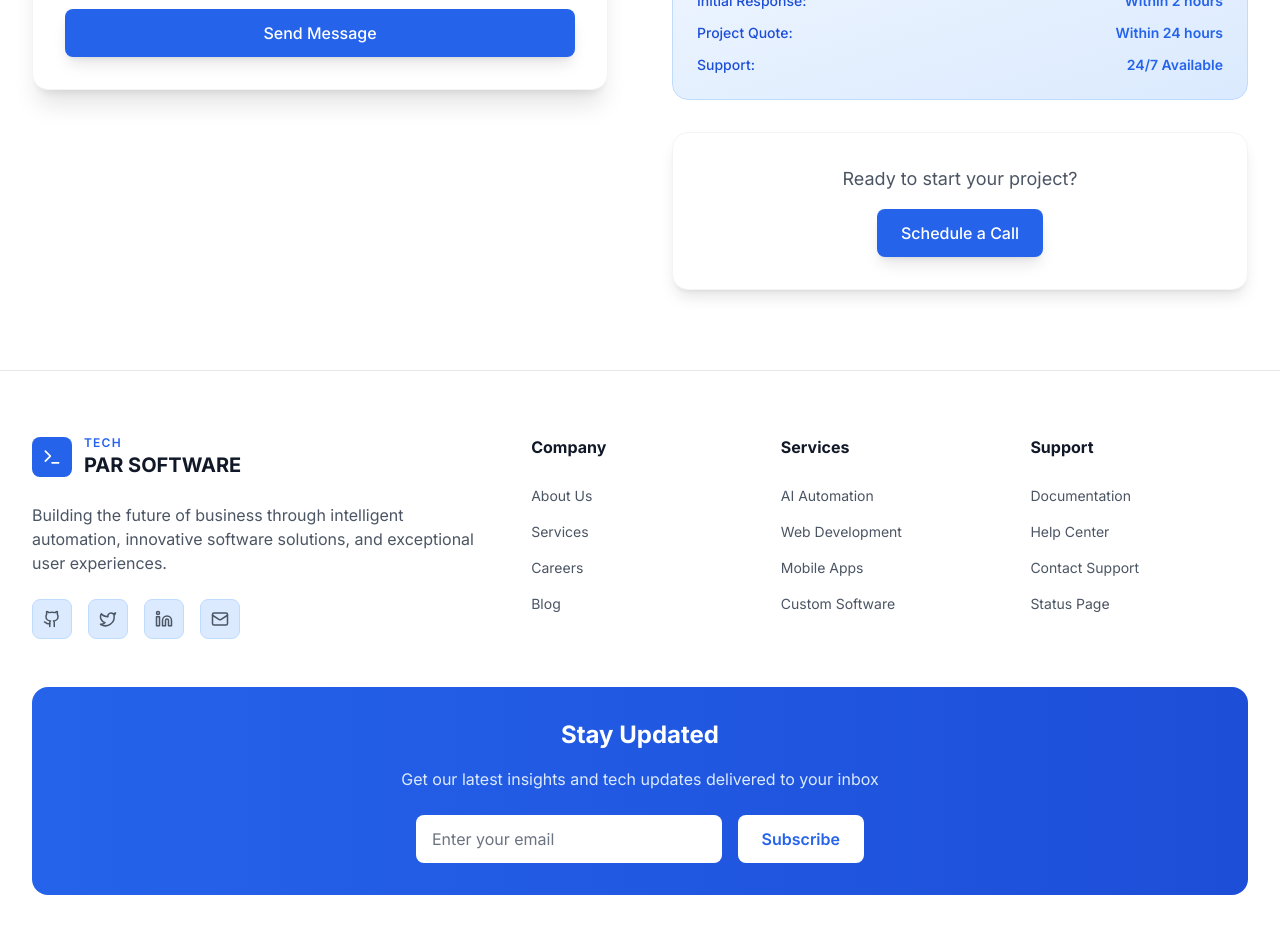
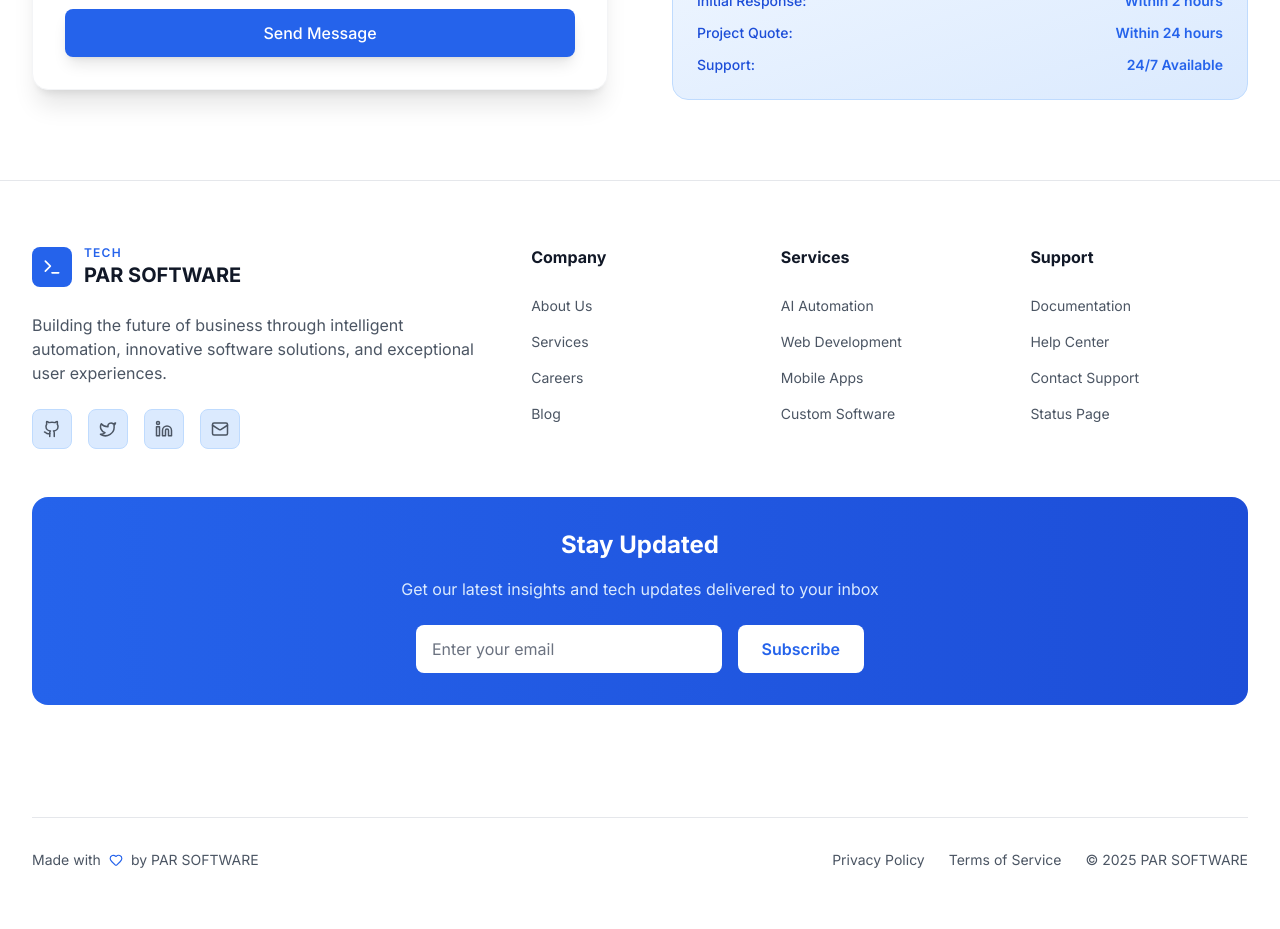
Before and after one commit to PAR-SOFTWARE/PAR-Website, a Next.js app: page / in a window 1280 px wide. Shown: the part 4380-5309 px from the top of the page. After the commit the page ends 5282 px from the top, so only its background shows below. Built offline with nearby package versions, Linux system fonts and the light colour scheme.

Commit message:
remove call block

```diff
--- a/src/components/Contact.tsx
+++ b/src/components/Contact.tsx
@@ -187,26 +187,7 @@ const Contact = () => {
               </div>
             </motion.div>
 
-            {/* Call to Action */}
-            <motion.div
-              initial={{ opacity: 0, y: 20 }}
-              whileInView={{ opacity: 1, y: 0 }}
-              viewport={{ once: true }}
-              transition={{ duration: 0.6, delay: 1.2, ease: "easeOut" }}
-              className="text-center bg-white rounded-2xl shadow-lg border border-gray-100 p-8"
-            >
-              <p className="text-gray-600 mb-4 text-lg">
-                Ready to start your project?
-              </p>
-              <motion.button
-                whileHover={{ scale: 1.02 }}
-                whileTap={{ scale: 0.98 }}
-                transition={{ duration: 0.2, ease: "easeOut" }}
-                className="btn-primary flex items-center gap-2 mx-auto"
-              >
-                <span>Schedule a Call</span>
-              </motion.button>
-            </motion.div>
+
           </motion.div>
         </div>
       </div>
```
